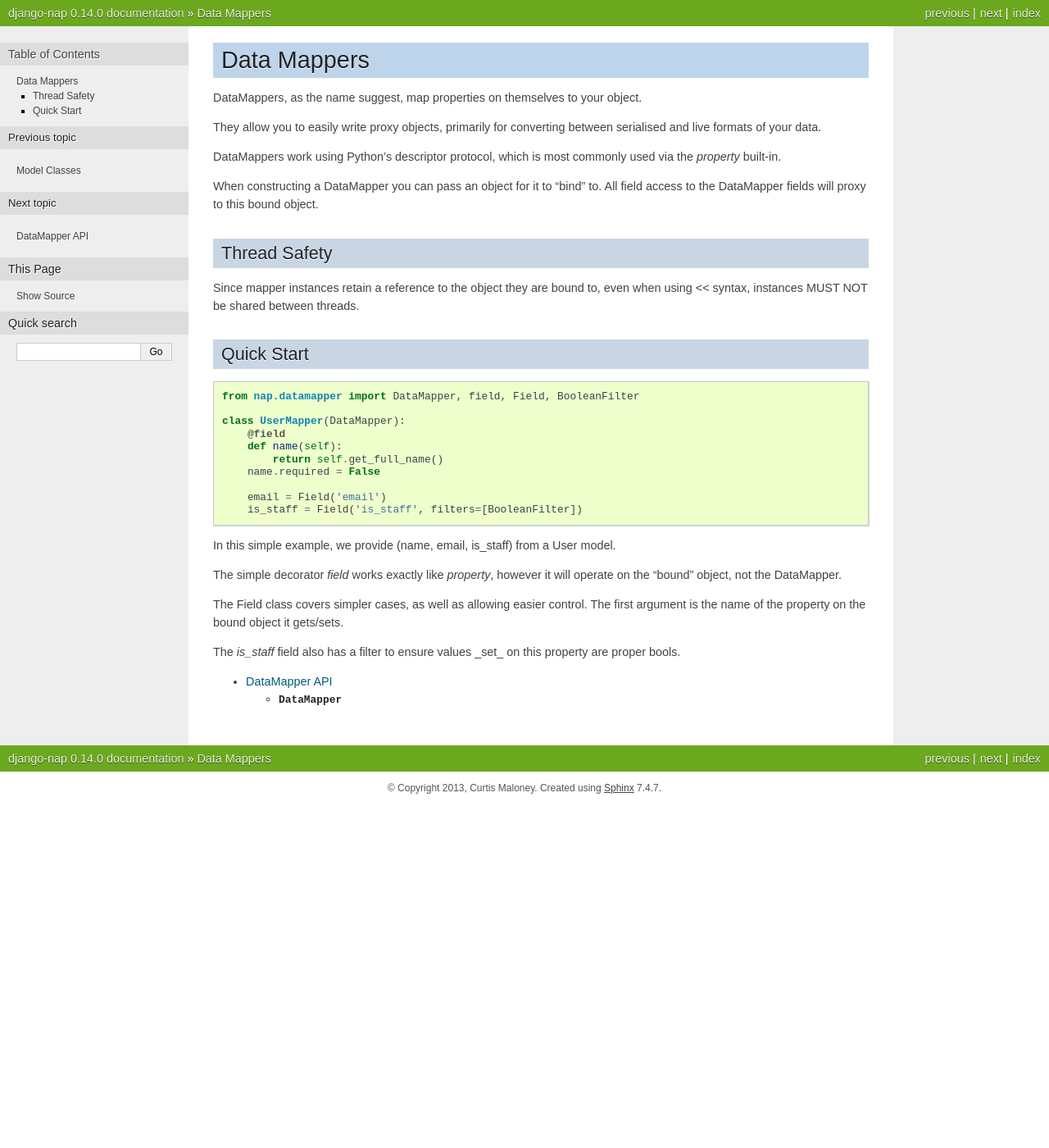
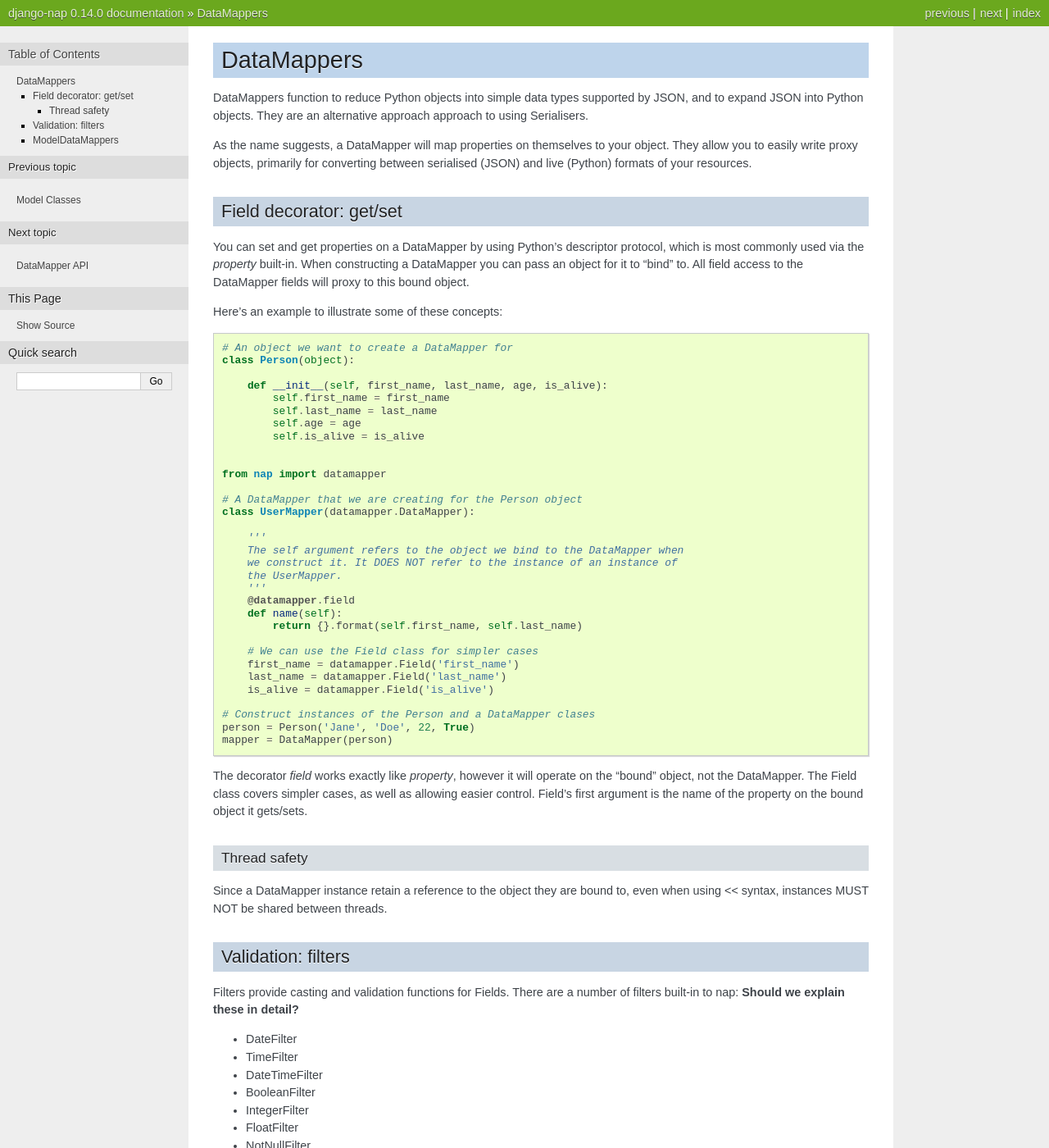
Before and after one commit to funkybob/django-nap, a Sphinx documentation site: the page built from docs/datamapper/index.rst, in a window 1280 px wide and 1400 px high. Shown: the whole window at 82% size. Built offline with Sphinx 7.4.7, drawn with Linux system fonts in a browser that asks for light colours; pages that are not in the unit, such as notebooks, are missing from menus; some of the changed text lies outside the part shown.

Commit message:
Beefed out the documentation for DataMapper, fields, filters and ModelDataMapper

```diff
--- a/docs/datamapper/index.rst
+++ b/docs/datamapper/index.rst
@@ -1,51 +1,205 @@
-============
-Data Mappers
-============
+===========
+DataMappers
+===========
 
-DataMappers, as the name suggest, map properties on themselves to your object.
+DataMappers function to reduce Python objects into simple data types supported
+by JSON, and to expand JSON into Python objects. They are an alternative
+approach approach to using Serialisers.
 
-They allow you to easily write proxy objects, primarily for converting between
-serialised and live formats of your data.
+As the name suggests, a DataMapper will
+map properties on themselves to your object. They allow you to easily write
+proxy objects, primarily for converting between serialised (JSON) and live
+(Python) formats of your resources.
 
-DataMappers work using Python's descriptor protocol, which is most commonly
-used via the `property` built-in.
+Field decorator: get/set
+========================
 
-When constructing a DataMapper you can pass an object for it to "bind" to. All
-field access to the DataMapper fields will proxy to this bound object.
+You can set and get properties on a DataMapper by using Python's descriptor
+protocol, which is most commonly used via the `property` built-in. When
+constructing a DataMapper you can pass an object for it to "bind" to. All field
+access to the DataMapper fields will proxy to this bound object.
 
-Thread Safety
-=============
-
-Since mapper instances retain a reference to the object they are bound to, even
-when using << syntax, instances MUST NOT be shared between threads.
-
-Quick Start
-===========
+Here's an example to illustrate some of these concepts:
 
 .. code-block:: python
 
-   from nap.datamapper import DataMapper, field, Field, BooleanFilter
+    # An object we want to create a DataMapper for
+    class Person(object):
 
-   class UserMapper(DataMapper):
-       @field
-       def name(self):
-           return self.get_full_name()
-       name.required = False
+        def __init__(self, first_name, last_name, age, is_alive):
+            self.first_name = first_name
+            self.last_name = last_name
+            self.age = age
+            self.is_alive = is_alive
 
-       email = Field('email')
-       is_staff = Field('is_staff', filters=[BooleanFilter])
 
-In this simple example, we provide (name, email, is_staff) from a User model.
+    from nap import datamapper
 
-The simple decorator `field` works exactly like `property`, however it will
-operate on the "bound" object, not the DataMapper.
+    # A DataMapper that we are creating for the Person object
+    class UserMapper(datamapper.DataMapper):
 
-The Field class covers simpler cases, as well as allowing easier control.  The
-first argument is the name of the property on the bound object it gets/sets.
+        '''
+        The self argument refers to the object we bind to the DataMapper when
+        we construct it. It DOES NOT refer to the instance of an instance of
+        the UserMapper.
+        '''
+        @datamapper.field
+        def name(self):
+            return {}.format(self.first_name, self.last_name)
 
-The `is_staff` field also has a filter to ensure values _set_ on this property are
-proper bools.
+        # We can use the Field class for simpler cases
+        first_name = datamapper.Field('first_name')
+        last_name = datamapper.Field('last_name')
+        is_alive = datamapper.Field('is_alive')
 
+    # Construct instances of the Person and a DataMapper clases
+    person = Person('Jane', 'Doe', 22, True)
+    mapper = DataMapper(person)
+
+The decorator `field` works exactly like `property`, however it will operate on
+the "bound" object, not the DataMapper. The Field class covers simpler cases,
+as well as allowing easier control. Field's first argument is the name of the
+property on the bound object it gets/sets.
+
+Thread safety
+-------------
+
+Since a DataMapper instance retain a reference to the object they are bound to,
+even when using << syntax, instances MUST NOT be shared between threads.
+
+Validation: filters
+===================
+Filters provide casting and validation functions for Fields. There are a number
+of filters built-in to nap: **Should we explain these in detail?**
+
+- DateFilter
+- TimeFilter
+- DateTimeFilter
+- BooleanFilter
+- IntegerFilter
+- FloatFilter
+- NotNullFilter
+
+Here's a small example to show you how to use a BooleanFilter, which will
+ensure the values _set_ on the is_alive property are proper Booleans.
+
+.. code-block:: python
+
+    from nap import datamapper
+
+
+    class UserMapper(datamapper.DataMapper):
+
+        @datamapper.field
+        def name(self):
+            return {}.format(self.first_name, self.last_name)
+
+        first_name = datamapper.Field('first_name')
+        last_name = datamapper.Field('last_name')
+        is_alive = datamapper.Field('is_alive', filters=[BooleanFilter])
+
+ModelDataMappers
+================
+A ModelDataMapper will automatically create a DataMapper for a Django model.
+You can rewrite the DataMapper so that it subclasses ModelDataMapper. Here's a
+new Person object that subclasses Django's models.Model:
+
+.. code-block:: python
+
+    from django.db import models
+
+
+    # An Django models.Model we want to create a DataMapper for
+    class Person(models.Model):
+        first_name = models.CharField(max_length=100)
+        last_name = models.CharField(max_length=100)
+        age = models.IntegerField()
+        is_alive = models.BooleanField(default=True)
+
+
+A ModelDataMapper behaves very similar to a Django ModelForm, you use it by
+setting some fields in an inner Meta class. The fields that can be set are:
+
+- model (default = None)
+- fields (default = [])
+- exclude (default = [])
+- required (default = {})
+- queryset (default = None)
+
+You **have to set one of either model or queryset**, the rest of the fields can
+be left unset and will get their default values.
+
+- ``model`` will tell the ModelDataMapper which model class to create the
+    mapping for.
+- ``fields`` contains a list of the fields we want the ModelDataMapper to
+    automatically generate mappings for. There is a shortcut you can use and
+    set fields = '__all__' to tell the ModelDataMapper to use all of the model
+    fields.
+- ``exclude`` is the compliment to fields, it tells the ModelDataMapper which
+    of the fields to not create an automatic mapping for.
+- ``required`` is a dictionary of .... **Needs an explanation**
+- ``quertset`` is ... ** not sure if it's a property or a method that we
+    override **
+
+
+Here is the UserMapper rewritten to use a ModelDataMapper:
+
+.. code-block:: python
+
+    from nap import datamapper
+
+    # This should reference the model package where we define Person
+    from . import models
+
+
+    class UserMapper(datamapper.ModelDataMapper):
+        class Meta:
+            model = models.Person
+            fields = '__all__'
+
+You can still use the `property` built-in to get/set properties on a
+ModelDataMapper. This is useful when the model contains some properties that
+the ModelDataMapper cannot understand.
+
+To illustrate this we will add a new Django field (models.UUIDField) to our
+model. UUIDField does not have a filter built in to nap, so you will need to
+define your own get and set functionality using the `field` decorator.
+
+Here is a Person model object with a UUIDField:
+
+.. code-block:: python
+
+    from django.db import models
+
+
+    # An Django models.Model we want to create a DataMapper for
+    class Person(models.Model):
+        first_name = models.CharField(max_length=100)
+        last_name = models.CharField(max_length=100)
+        age = models.IntegerField()
+        is_alive = models.BooleanField(default=True)
+        uuid = models.UUIDField(default=uuid.uuid4, editable=False)
+
+And here is a complete ModelDataMapper that will correctly handle this new type
+of field:
+
+.. code-block:: python
+
+    from nap import datamapper
+
+    from . import models
+
+
+    class UserMapper(datamapper.ModelDataMapper):
+        class Meta:
+            model = models.Person
+            fields = '__all__'
+            # We're defining uuid ourselves and don't want it auto-mapped.
+            exclude = ['uuid']
+
+        @datamapper.field
+        def uuid(self):
+            return str(self.uuid) # Remember: self refers to the bound object.
 
 .. toctree::
    :maxdepth: 2
```
